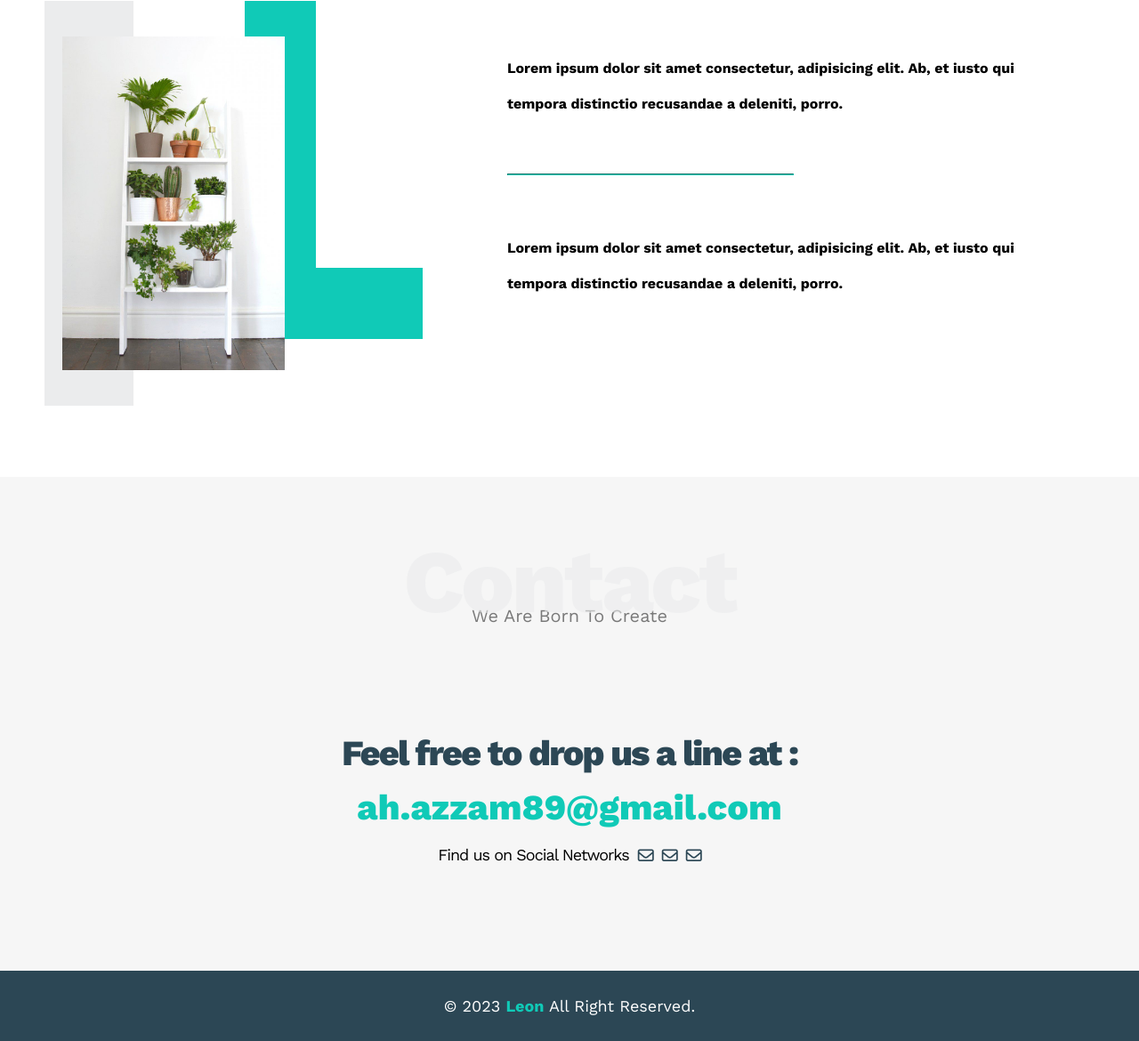
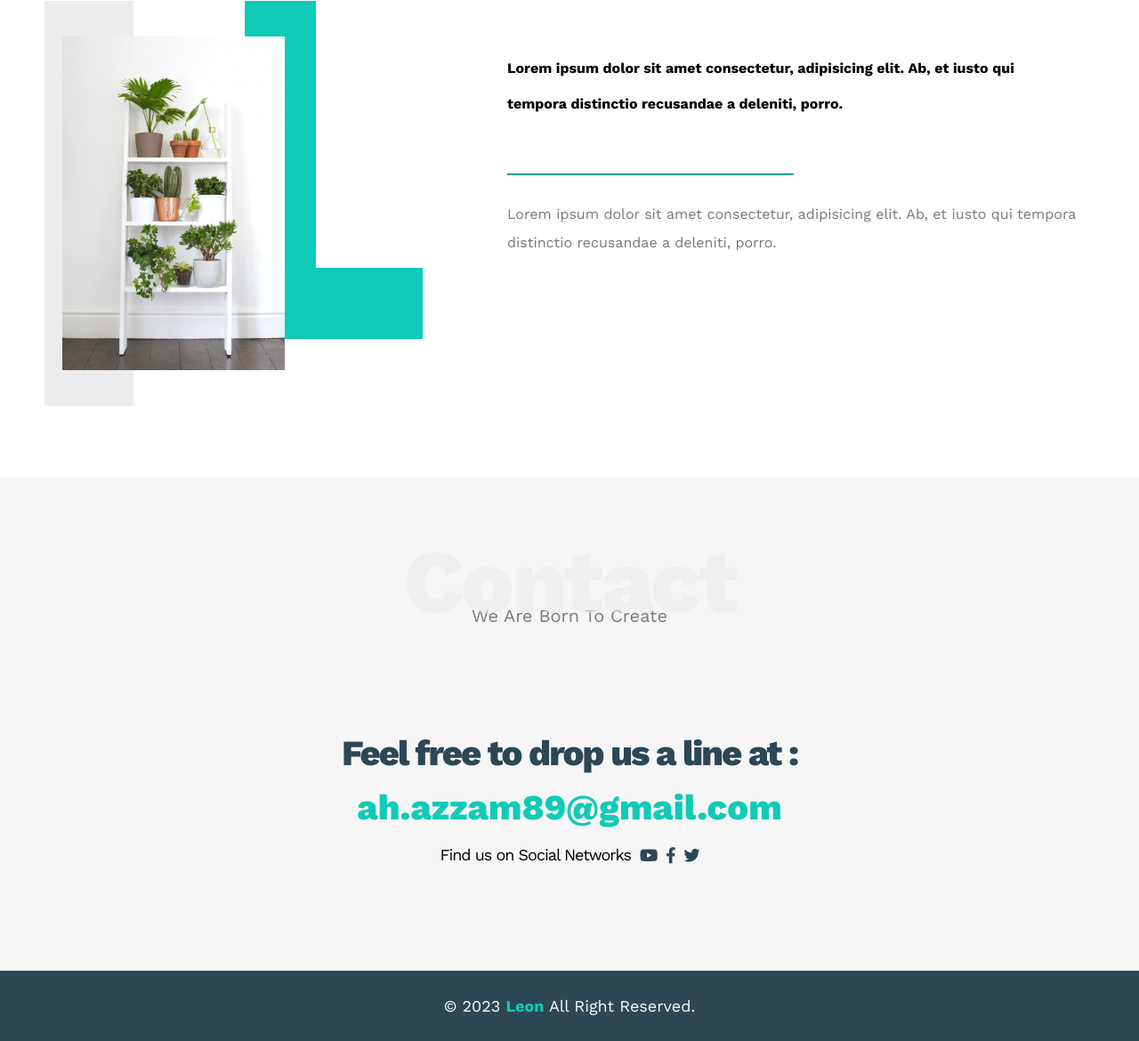
Before and after one commit to azzam2023/HTML-CSS-Template-One, a plain HTML site: page index.html in a window 1280 px wide. Shown: the part 2893-4063 px from the top of the page at 89% size. Drawn offline with nearby package versions, Linux system fonts and the light colour scheme.

Commit message:
add updates

```diff
--- a/css/style.css
+++ b/css/style.css
@@ -414,9 +414,8 @@ body {
 }
 
 .about .about-content .text p:last-of-type {
-    font-weight: bold;
-    line-height: 2.5;
-    margin-top: 50px;
+    color: #777;
+    line-height: 2;
 }
 .about .about-content .image img {
     max-width: 100%;
--- a/index.html
+++ b/index.html
@@ -175,9 +175,9 @@
                 <p class="label">Feel free to drop us a line at :</p>
                 <a href="mailto:ah.azzam89@gmail.com?subject=Contact" class="link">ah.azzam89@gmail.com</a>
                 <div class="social">Find us on Social Networks
-                    <i class="fa-regular fa-envelope"></i>
-                    <i class="fa-regular fa-envelope"></i>
-                    <i class="fa-regular fa-envelope"></i>
+                    <i class="fab fa-youtube"></i>
+                    <i class="fab fa-facebook-f"></i>
+                    <i class="fab fa-twitter"></i>
                 </div>
             </div>
         </div>
```
